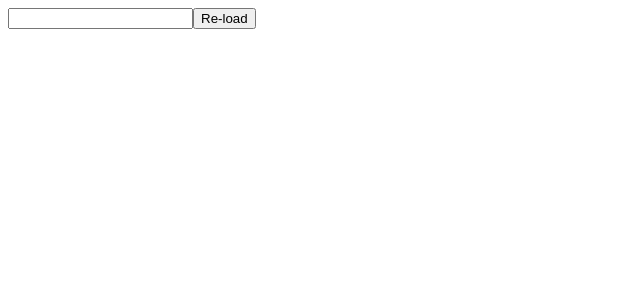
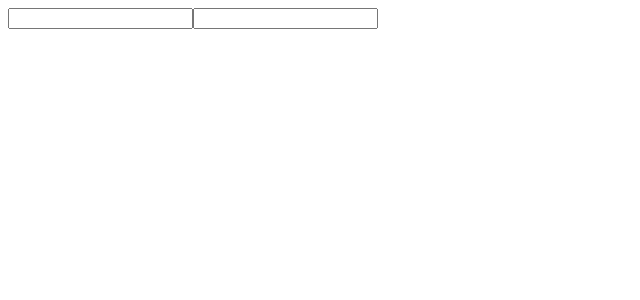
Before and after one commit to MrScislowski/ap-physics-question-bank, a React (Create React App) app: page / in a window 1280 px wide. Shown: the top 300 px of the page, without its empty margins (0-640 px from the left). Built offline with nearby package versions, Linux system fonts and the light colour scheme.

Commit message:
add "AND" topic input

```diff
--- a/src/App.js
+++ b/src/App.js
@@ -13,13 +13,17 @@ questionList.forEach(question => {
 })
 
 
-const filterQuestions = (allQuestions, selectedTopics) => {
+const filterQuestions = (allQuestions, selectedTopics, additionalTopics) => {
   const result = [];
   for (let question of allQuestions) {
+    if (additionalTopics.map(topic => question.topics.includes(topic)).includes(false)) {
+      // do nothing
+    } else {
       for (let topic of question.topics) {
         if (selectedTopics.includes(topic)) {
           result.push(question);
           break;
+        }
       }
     }
   }
@@ -29,17 +33,22 @@ const filterQuestions = (allQuestions, selectedTopics) => {
 
 function App() {
   const [selectedTopics, setSelectedTopics] = useState([]);
+  const [additionalTopics, setAdditionalTopics] = useState([]);
 
-  const filteredQuestions = filterQuestions(questionList, selectedTopics);
+  const filteredQuestions = filterQuestions(questionList, selectedTopics, additionalTopics);
 
   return (
     <>
-    <form onSubmit={(event) => {event.preventDefault()}}>
+      <form onSubmit={(event) => { event.preventDefault() }}>
         <input
           value={selectedTopics}
           onChange={(event) =>
             setSelectedTopics(event.target.value.split(",").map(el => el.trim()))} />
-      <button type="submit">Re-load</button>
+
+        <input
+          value={additionalTopics}
+          onChange={(event) =>
+            setAdditionalTopics(event.target.value.split(",").map(el => el.trim()))} />
       </form>
 
       <QuestionSet questionList={filteredQuestions} />
@@ -47,11 +56,5 @@ function App() {
   );
 }
 
-const getFilteredQuestions = () => {
-  const result = [];
-  for (let question of questionList) {
-
-  }
-}
 
 export default App;
```
Lines whose indentation alone changed are shown as unchanged.
